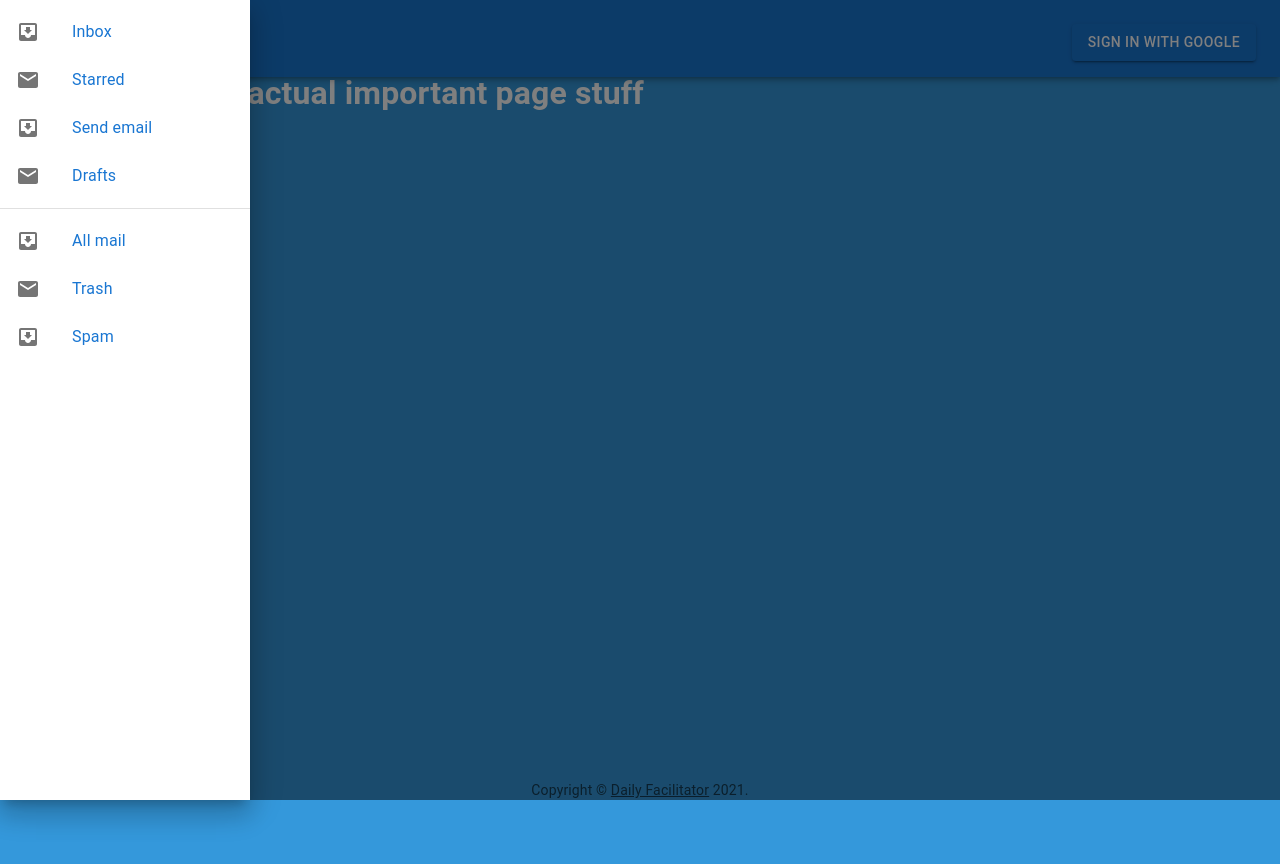
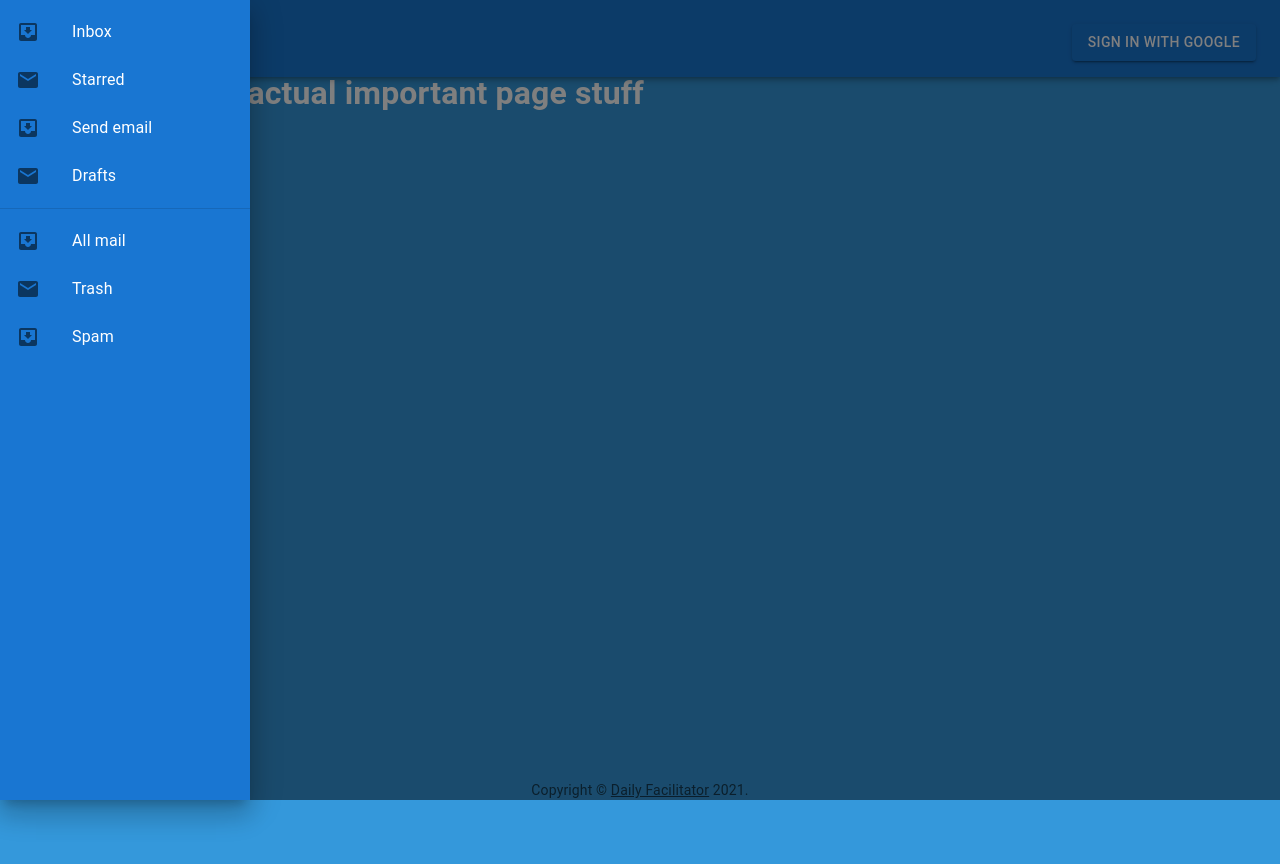
Before and after one commit to separatio/ez-daily, a Next.js app: page / in a window 1280 px wide. Both pictures are taken after a click on the button "menu". Shown: the top 864 px of the page. Built offline with nearby package versions, Linux system fonts and the light colour scheme; no server answers.

Commit message:
Add blue background color to sidebar

```diff
--- a/src/components/LeftSideDrawer.tsx
+++ b/src/components/LeftSideDrawer.tsx
@@ -34,8 +34,7 @@ export default function TemporaryDrawer() {
   const list = () => (
     <Box
       sx={{
-        width: 250,
-        color: 'primary.main',
+        width: 250
       }}
       role="presentation"
       onClick={toggleDrawer(false)}
@@ -84,6 +83,11 @@ export default function TemporaryDrawer() {
         open={state}
         onClose={toggleDrawer(false)}
         variant="temporary"
+        PaperProps={{
+          sx: {
+            backgroundColor: 'primary.main',
+          }
+        }}
       >
         {list()}
       </Drawer>
```
